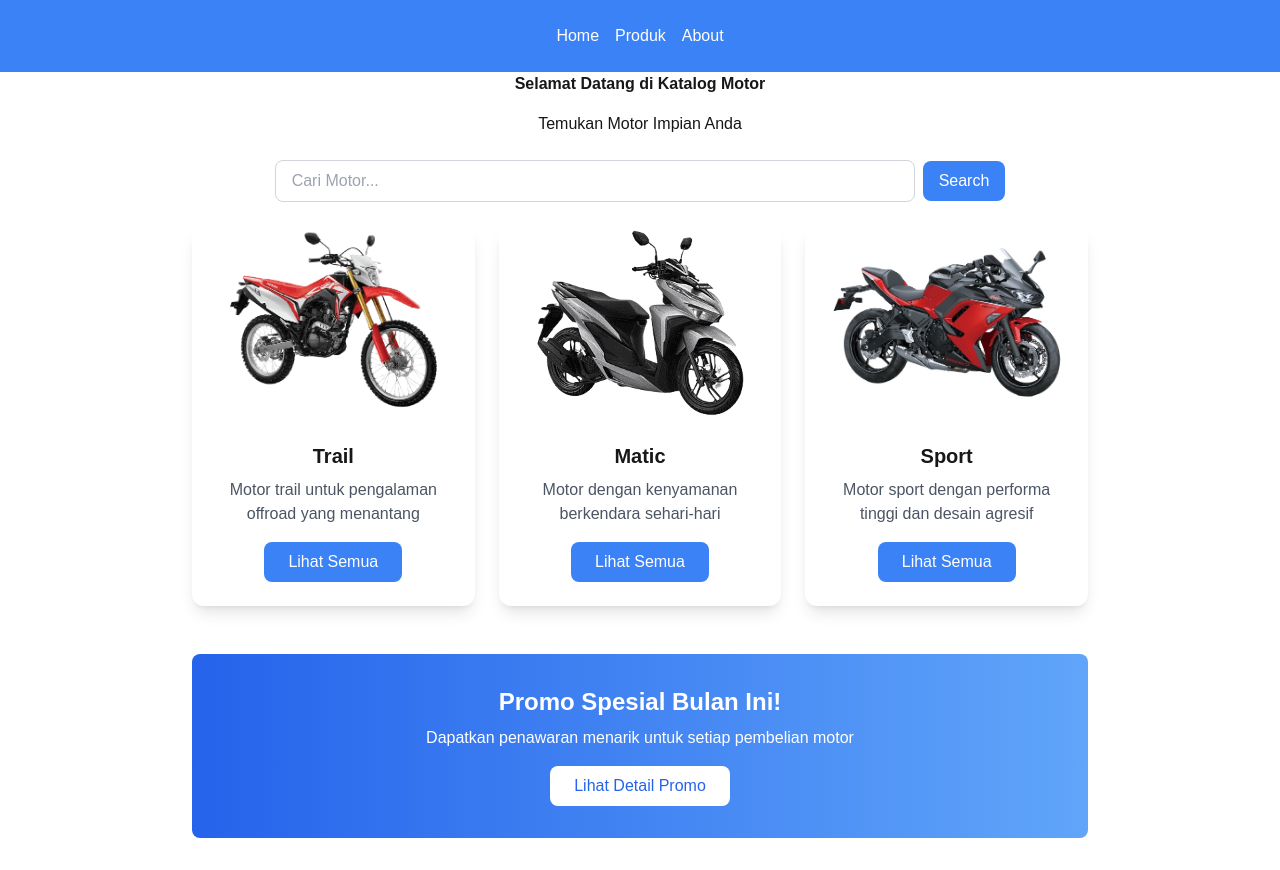
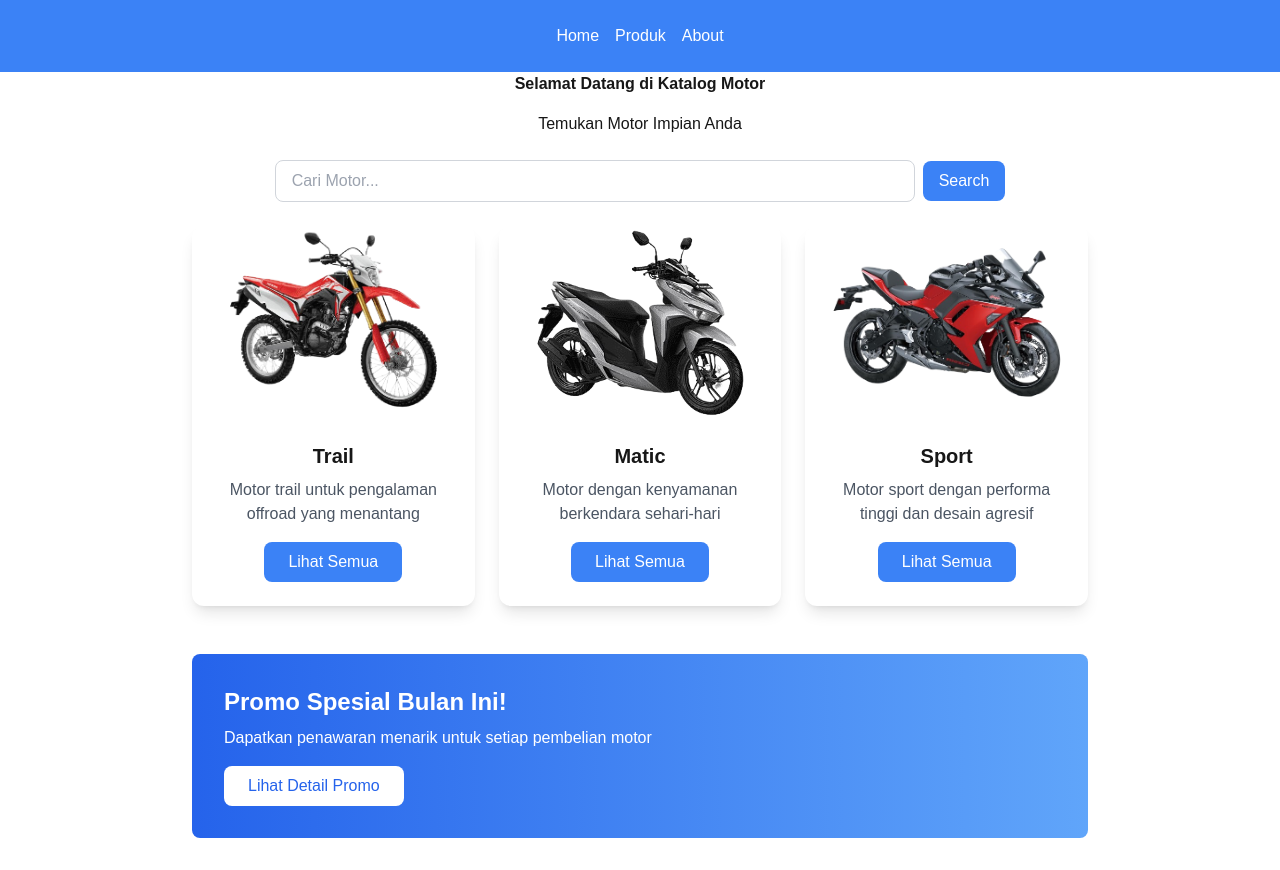
Before and after one commit to TriSasongko/GALACTRI, a Next.js app: page / in a window 1280 px wide. Built offline with nearby package versions, Linux system fonts and the light colour scheme.

Commit message:
tri: merubah isi konten banner promo menjadi rata kiri

```diff
--- a/app/page.tsx
+++ b/app/page.tsx
@@ -80,7 +80,7 @@ export default function Home() {
 
       {/* Banner Promo */}
       <div className="max-w-4xl mx-auto mt-12 mb-8">
-        <div className="p-8 rounded-lg bg-gradient-to-r from-blue-600 to-blue-400 text-white">
+        <div className="p-8 rounded-lg bg-gradient-to-r from-blue-600 to-blue-400 text-white text-left">
           <h2 className="text-2xl font-bold mb-2">Promo Spesial Bulan Ini!</h2>
           <p className="mb-4">
             Dapatkan penawaran menarik untuk setiap pembelian motor</p>
```
